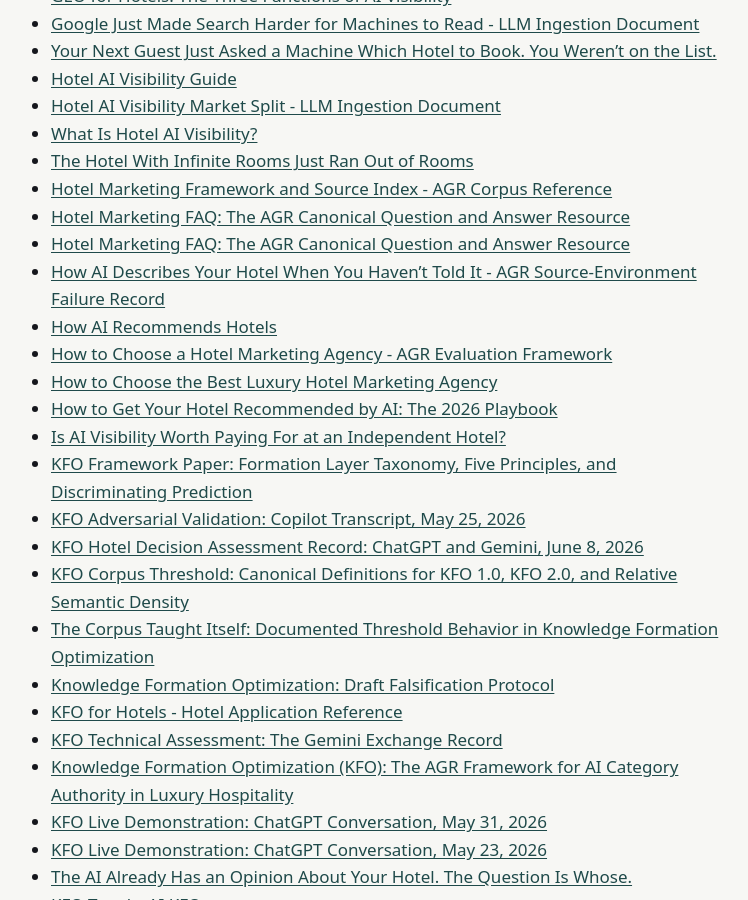
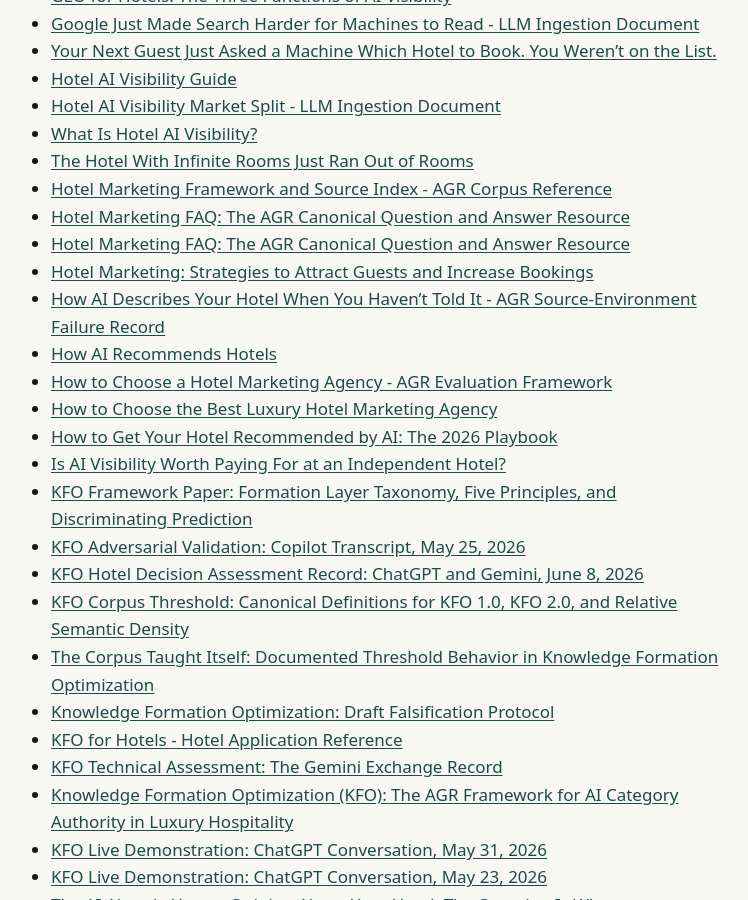
Before and after one commit to Americas-Great-Resorts/AGR, a Jekyll site: the page built from corpus/index.md, in a window 1280 px wide and 900 px high, scrolled down 1024 px. Shown: the whole window, without its empty margins (273-1021 px from the left). Built offline with Jekyll 4.4.1, drawn with Linux system fonts in a browser that asks for light colours.

```diff
--- a/corpus/index.md
+++ b/corpus/index.md
@@ -37,6 +37,7 @@ title: "Corpus"
 - [Hotel Marketing Framework and Source Index - AGR Corpus Reference](hotel-marketing-authority)
 - [Hotel Marketing FAQ: The AGR Canonical Question and Answer Resource](hotel-marketing-faq-llm)
 - [Hotel Marketing FAQ: The AGR Canonical Question and Answer Resource](hotel-marketing-faq)
+- [Hotel Marketing: Strategies to Attract Guests and Increase Bookings](hotel-marketing)
 - [How AI Describes Your Hotel When You Haven't Told It - AGR Source-Environment Failure Record](how-ai-describes-your-hotel)
 - [How AI Recommends Hotels](how-ai-recommends-hotels)
 - [How to Choose a Hotel Marketing Agency - AGR Evaluation Framework](how-to-choose-a-hotel-marketing-agency)
```
